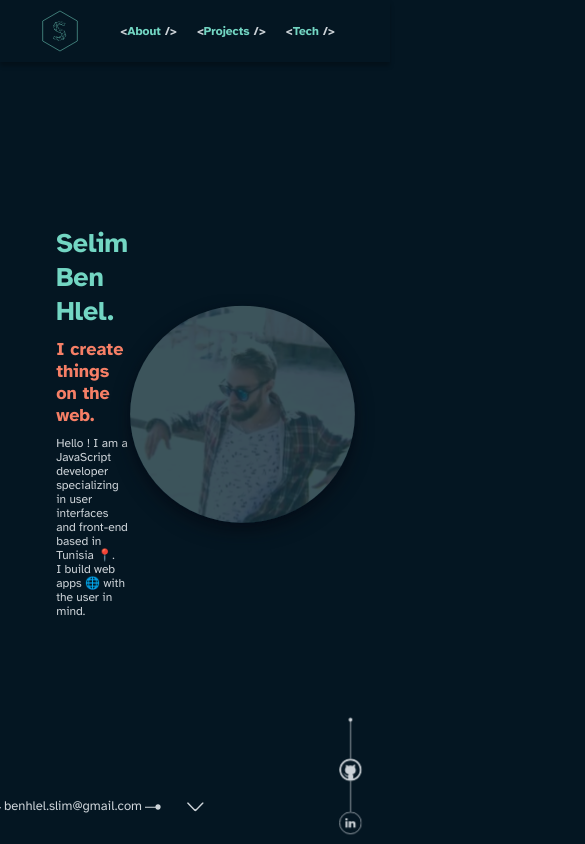
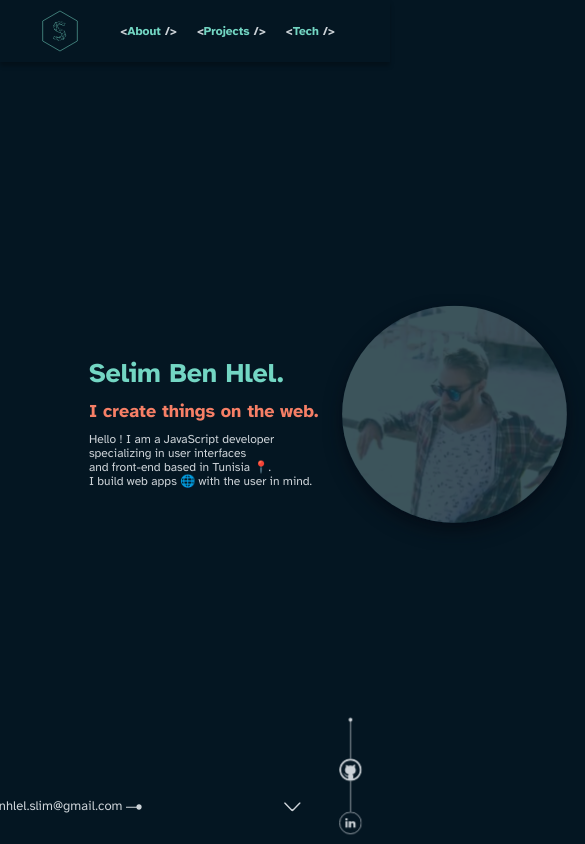
Before and after one commit to benhlel0slim/Portfolio, a Next.js app: page / in a window 390 px wide. Shown: the top 844 px of the page, 585 px wide, since content can reach past the window. Built offline with nearby package versions, Linux system fonts and the light colour scheme.

Commit message:
refactor: styling test

```diff
--- a/src/app/page.module.css
+++ b/src/app/page.module.css
@@ -7,3 +7,13 @@
   margin-right: auto;
   width: auto;
 }
+@media (max-width: 425px) {
+  .main {
+    width: 150%;
+  }
+}
+@media (max-width: 320px) {
+  .main {
+    width: 175%;
+  }
+}
```
